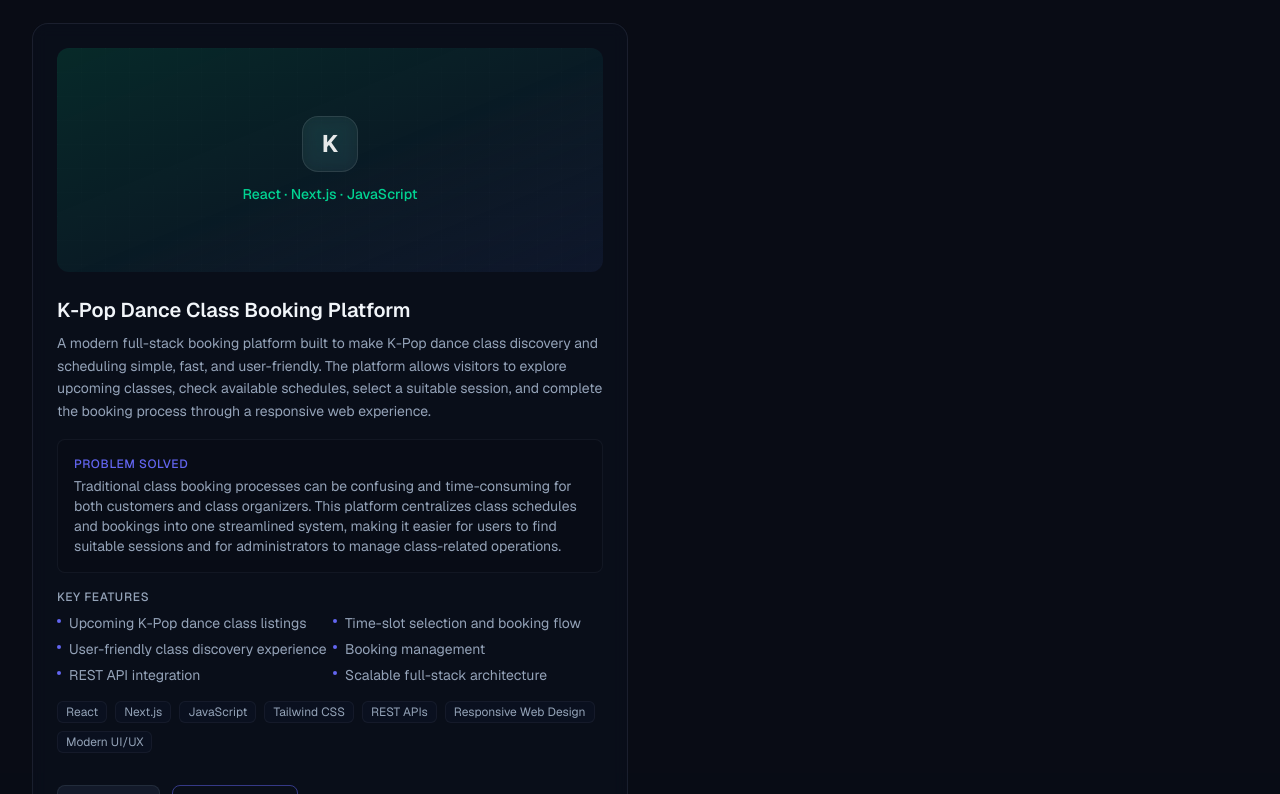
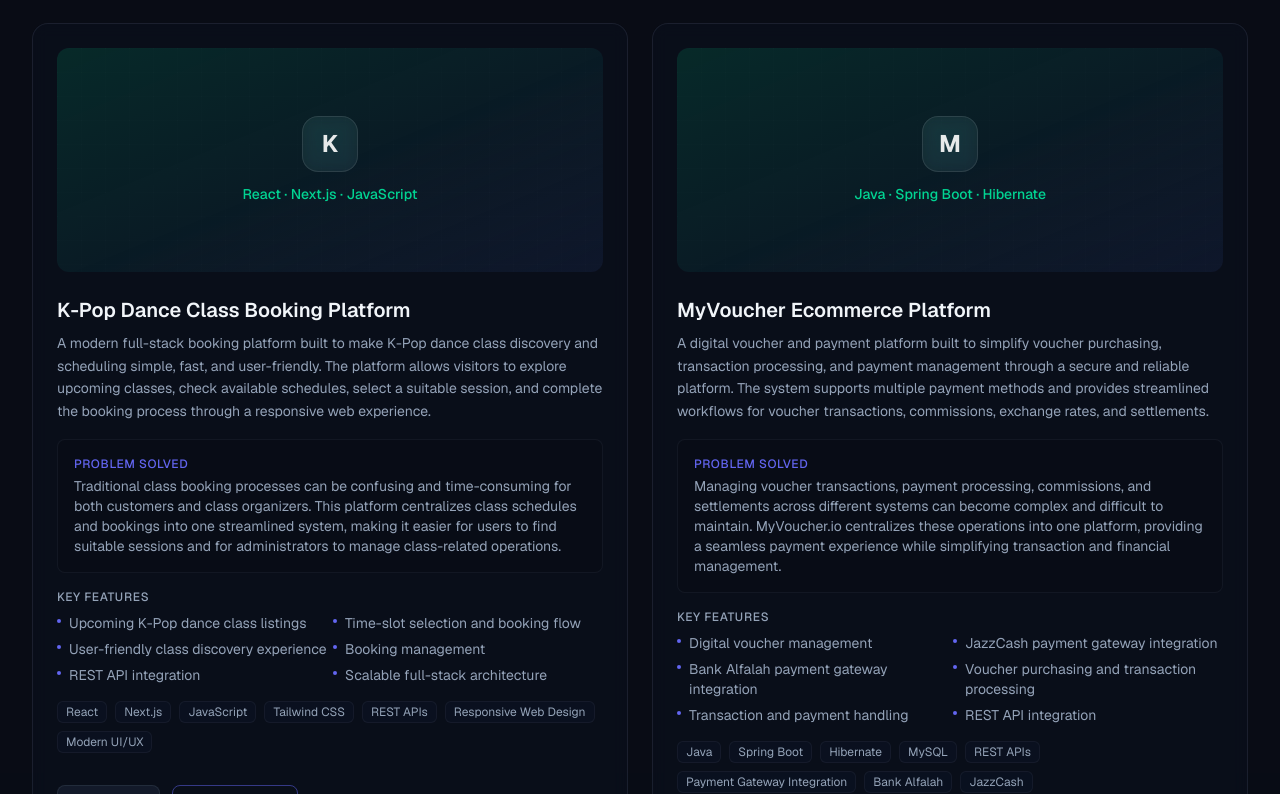
Before and after one commit to UmarShahid16/Portfolio, a Next.js app: page / in a window 1280 px wide. Shown: the part 3546-4340 px from the top of the page. Built offline with nearby package versions, Linux system fonts and the light colour scheme.

Commit message:
add new project my voucher

```diff
--- a/src/data/projects.ts
+++ b/src/data/projects.ts
@@ -99,6 +99,37 @@
     gradient: "from-emerald-600/20 via-teal-600/10 to-slate-900",
     accentColor: "text-emerald-400",
   },
+  {
+    id: "myvoucher-ecommerce-platform",
+    name: "MyVoucher Ecommerce Platform",
+    description:
+      "A digital voucher and payment platform built to simplify voucher purchasing, transaction processing, and payment management through a secure and reliable platform. The system supports multiple payment methods and provides streamlined workflows for voucher transactions, commissions, exchange rates, and settlements.",
+    problemSolved:
+      "Managing voucher transactions, payment processing, commissions, and settlements across different systems can become complex and difficult to maintain. MyVoucher.io centralizes these operations into one platform, providing a seamless payment experience while simplifying transaction and financial management.",
+    technologies: [
+      "Java",
+      "Spring Boot",
+      "Hibernate",
+      "MySQL",
+      "REST APIs",
+      "Payment Gateway Integration",
+      "Bank Alfalah",
+      "JazzCash",
+    ],
+    features: [
+      "Digital voucher management",
+      "JazzCash payment gateway integration",
+      "Bank Alfalah payment gateway integration",
+      "Voucher purchasing and transaction processing",
+      "Transaction and payment handling",
+      "REST API integration",
+      "Scalable full-stack architecture",
+    ],
+    githubUrl: "", // TODO
+    liveDemoUrl: "",
+    gradient: "from-emerald-600/20 via-teal-600/10 to-slate-900",
+    accentColor: "text-emerald-400",
+  },
   // {
   //   id: "enterprise-api-integration",
   //   name: "Enterprise API Integration Platform",
```
